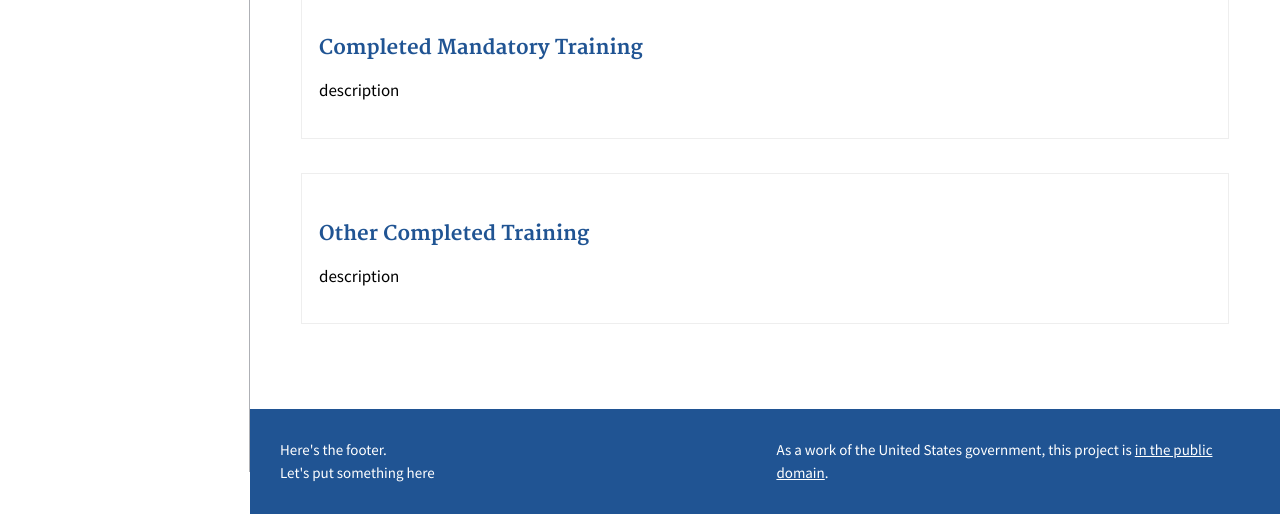
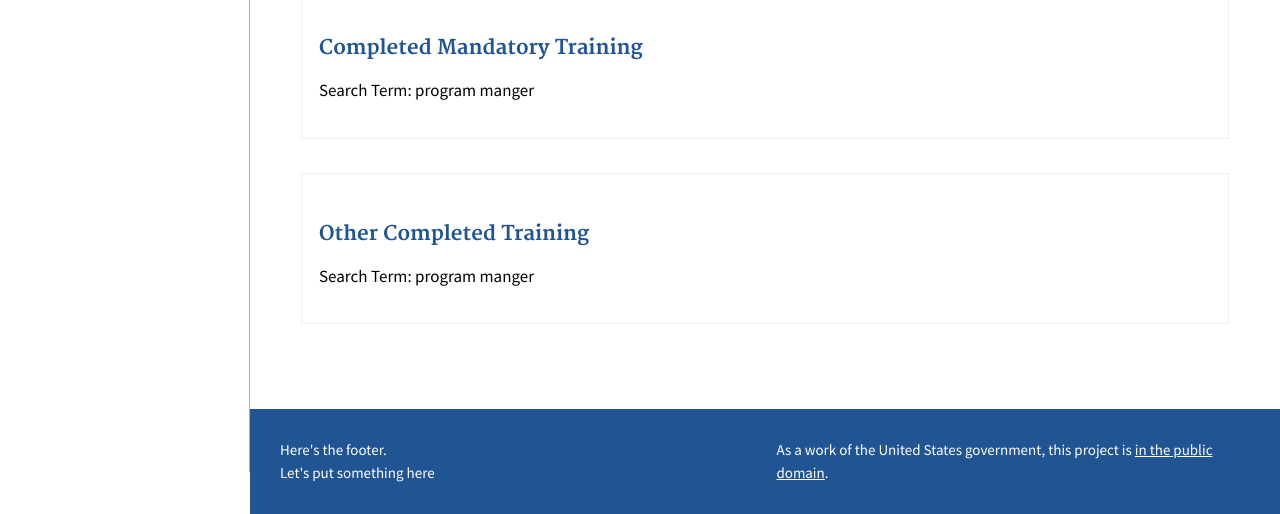
Before and after one commit to erickemde/erickemde.github.io, a plain HTML site: page search.html in a window 1280 px wide. Shown: the part 328-842 px from the top of the page. Drawn offline with Linux system fonts and the light colour scheme.

Commit message:
More search fixes

```diff
--- a/search.html
+++ b/search.html
@@ -93,11 +93,11 @@
 
     <div class="preview">
     <h3 class="usa-heading">Completed Mandatory Training</h3>
-    <p> description</p>
+    <p>Search Term: <span class="searchTerm">program manger</span></p>
     </div>
     <div class="preview">
     <h3 class="usa-heading">Other Completed Training</h3>
-    <p> description</p>
+    <p>Search Term: <span class="searchTerm">program manger</span></p>
     </div>
   </div>
     <footer class="usa-styleguide-footer">
```
